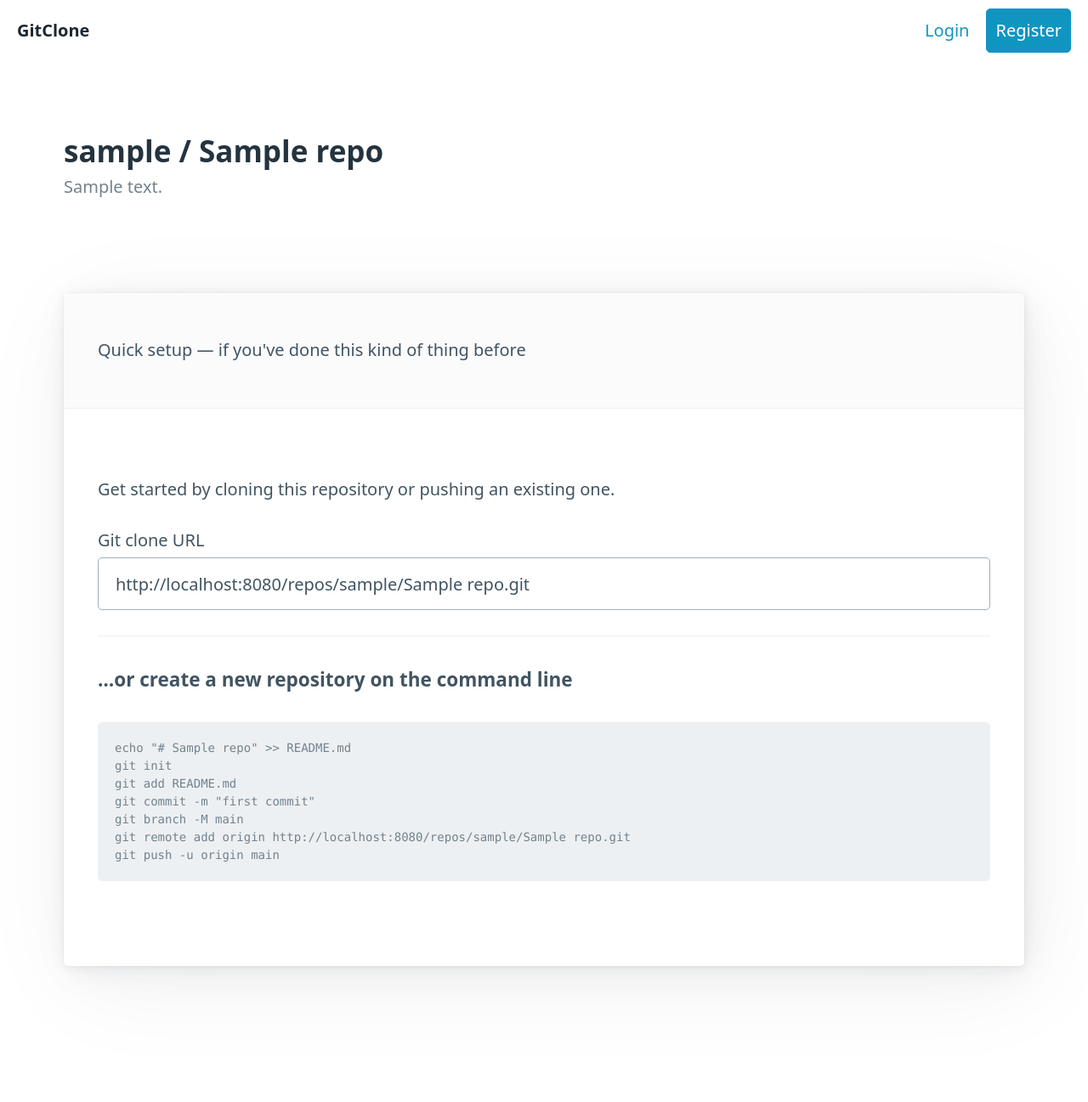
After one commit to ParitKansal/RepoHub, a FastAPI app: template templates/repo_detail.html in a window 1280 px wide. The commit adds this page. Shown: the whole page at 85% size. Run offline with FastAPI, Linux system fonts and the light colour scheme; the template is opened without the code that fills it: most values are stand-ins (such as "Sample title", 1, 10 or a date in 2020).

Commit message:
Phase 2: Repository Management

```diff
--- a/main.py
+++ b/main.py
@@ -7,6 +7,11 @@ from sqlalchemy.orm import Session
 import models
 import database
 import auth
+import git_utils
+import re
+
+REPOS_DIR = "./repos"
+os.makedirs(REPOS_DIR, exist_ok=True)
 
 # Create database tables
 models.Base.metadata.create_all(bind=database.engine)
@@ -98,3 +103,65 @@ async def dashboard(request: Request, db: Session = Depends(get_db)):
 
     repositories = db.query(models.Repository).filter(models.Repository.owner_id == user.id).all()
     return templates.TemplateResponse(request=request, name="dashboard.html", context={"user": user, "repositories": repositories})
+
+@app.get("/repo/new", response_class=HTMLResponse)
+async def new_repo_get(request: Request, db: Session = Depends(get_db)):
+    user = auth.get_current_user_from_cookie(request, db)
+    if not user:
+        return RedirectResponse(url="/login")
+    return templates.TemplateResponse(request=request, name="new_repo.html", context={"user": user})
+
+@app.post("/repo/new")
+async def new_repo_post(
+    request: Request,
+    repo_name: str = Form(...),
+    description: str = Form(None),
+    db: Session = Depends(get_db)
+):
+    user = auth.get_current_user_from_cookie(request, db)
+    if not user:
+        return RedirectResponse(url="/login")
+
+    # Basic validation for repository name (alphanumeric and dashes)
+    if not re.match(r"^[a-zA-Z0-9_-]+$", repo_name):
+        return templates.TemplateResponse(request=request, name="new_repo.html", context={"error": "Invalid repository name", "user": user})
+
+    # Check if repo already exists for this user
+    existing_repo = db.query(models.Repository).filter(
+        models.Repository.owner_id == user.id,
+        models.Repository.name == repo_name
+    ).first()
+
+    if existing_repo:
+        return templates.TemplateResponse(request=request, name="new_repo.html", context={"error": "Repository already exists", "user": user})
+
+    # Create physically on disk
+    success = git_utils.create_bare_repo(REPOS_DIR, user.username, repo_name)
+    if not success:
+        return templates.TemplateResponse(request=request, name="new_repo.html", context={"error": "Failed to create git repository on disk", "user": user})
+
+    # Save to database
+    new_repo = models.Repository(name=repo_name, description=description, owner_id=user.id)
+    db.add(new_repo)
+    db.commit()
+
+    return RedirectResponse(url=f"/{user.username}/{repo_name}", status_code=status.HTTP_302_FOUND)
+
+@app.get("/{username}/{repo_name}", response_class=HTMLResponse)
+async def repo_detail(request: Request, username: str, repo_name: str, db: Session = Depends(get_db)):
+    # Look up the owner
+    owner = db.query(models.User).filter(models.User.username == username).first()
+    if not owner:
+        return templates.TemplateResponse(request=request, name="repo_detail.html", context={"error": "User not found", "user": auth.get_current_user_from_cookie(request, db)})
+
+    # Look up the repo
+    repo = db.query(models.Repository).filter(
+        models.Repository.owner_id == owner.id,
+        models.Repository.name == repo_name
+    ).first()
+
+    if not repo:
+        return templates.TemplateResponse(request=request, name="repo_detail.html", context={"error": "Repository not found", "user": auth.get_current_user_from_cookie(request, db)})
+
+    current_user = auth.get_current_user_from_cookie(request, db)
+    return templates.TemplateResponse(request=request, name="repo_detail.html", context={"user": current_user, "repo": repo, "owner": owner})
--- /dev/null
+++ b/templates/repo_detail.html
@@ -0,0 +1,34 @@
+{% extends "base.html" %}
+
+{% block content %}
+<div class="grid">
+    <div>
+        <hgroup>
+            <h2>{{ owner.username }} / {{ repo.name }}</h2>
+            {% if repo.description %}
+            <h3>{{ repo.description }}</h3>
+            {% endif %}
+        </hgroup>
+    </div>
+</div>
+
+<article>
+    <header>Quick setup — if you've done this kind of thing before</header>
+    <p>Get started by cloning this repository or pushing an existing one.</p>
+
+    <label>Git clone URL
+        <input type="text" value="http://localhost:8080/repos/{{ owner.username }}/{{ repo.name }}.git" readonly>
+    </label>
+
+    <hr>
+
+    <h5>…or create a new repository on the command line</h5>
+    <pre><code>echo "# {{ repo.name }}" >> README.md
+git init
+git add README.md
+git commit -m "first commit"
+git branch -M main
+git remote add origin http://localhost:8080/repos/{{ owner.username }}/{{ repo.name }}.git
+git push -u origin main</code></pre>
+</article>
+{% endblock %}
```
Also changed, not shown: git_utils.py (added, +24 -0 lines), templates/dashboard.html (+7 -2 lines), templates/new_repo.html (added, +24 -0 lines).
